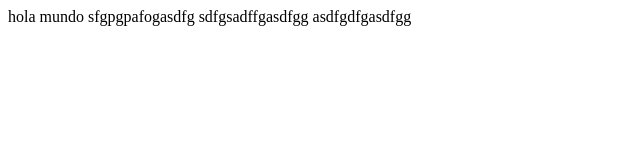
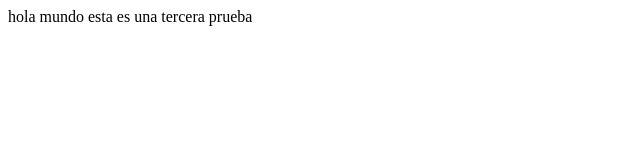
Before and after one commit to davargasmed/Semana1Ciclo3MinTic, a plain HTML site: page index.html in a window 1280 px wide. Shown: the whole page, without its empty margins (0-640 px from the left). Drawn offline with Linux system fonts and the light colour scheme.

Commit message:
tercera prueba

```diff
--- a/index.html
+++ b/index.html
@@ -8,9 +8,7 @@
 <body>
     hola mundo
 
-    sfgpgpafogasdfg
-    sdfgsadffgasdfgg
-    asdfgdfgasdfgg
+    esta es una tercera prueba
 
 
 
```
